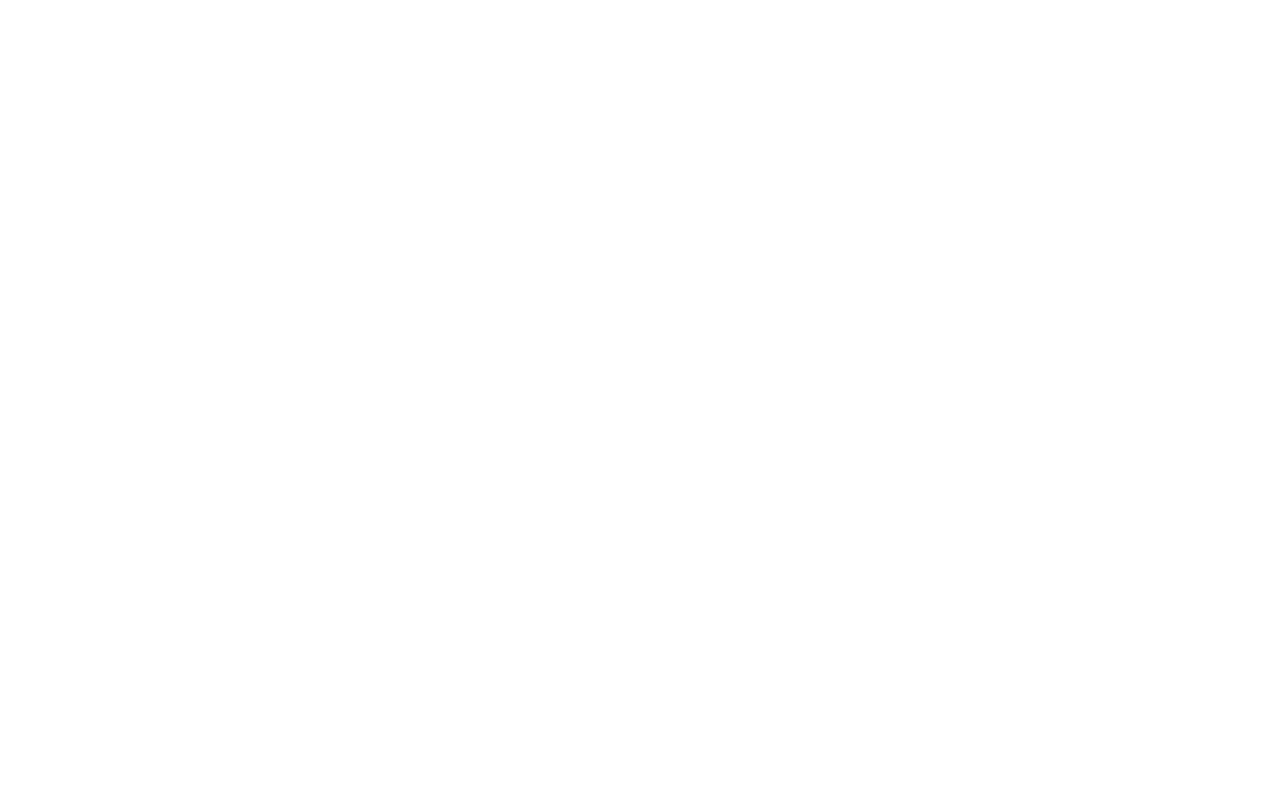
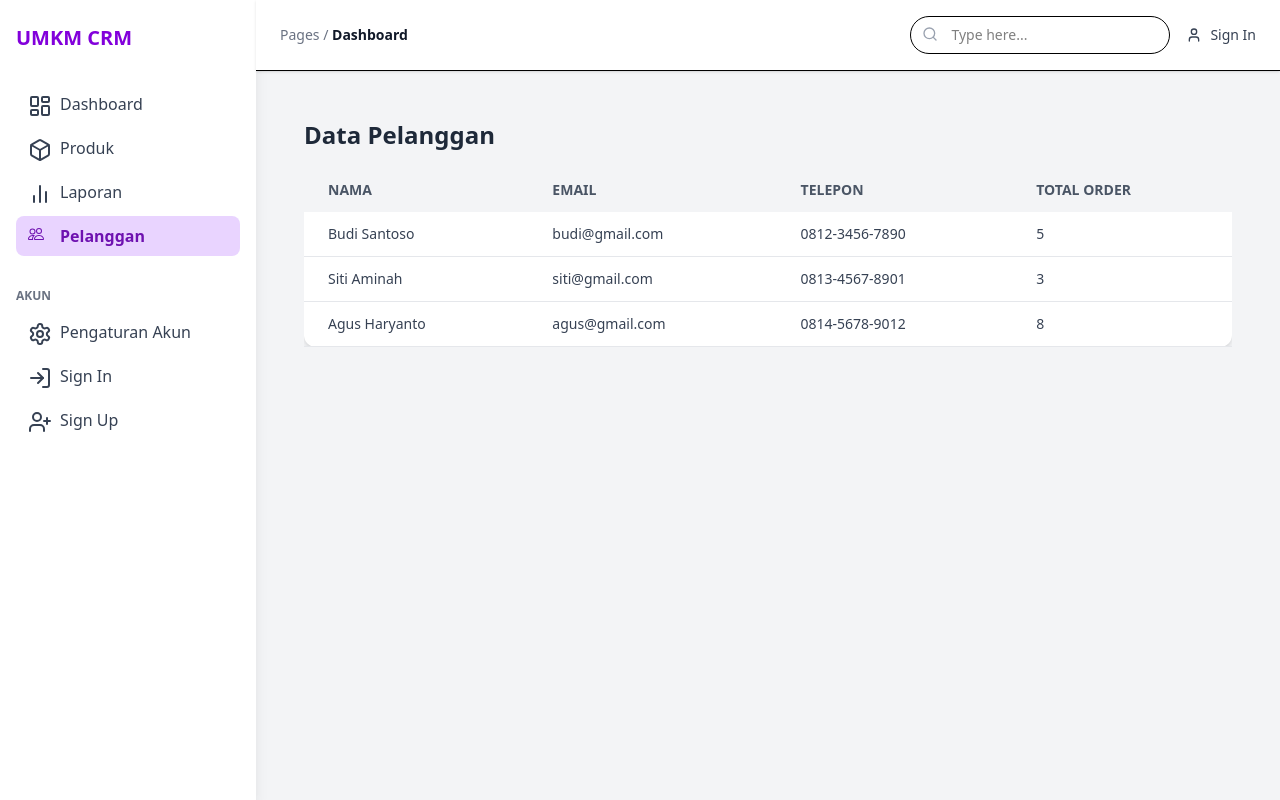
Before and after one commit to fadhilarsyah/crm-kelompok2-2SIA, a React (Vite) app: page /pelanggan in a window 1280 px wide. Before the commit this address had no page. Built offline with nearby package versions, Linux system fonts and the light colour scheme.

Commit message:
Pelanggan by Arsyah

```diff
--- a/src/App.jsx
+++ b/src/App.jsx
@@ -1,12 +1,14 @@
 import { Routes, Route } from 'react-router-dom'
 import Dashboard from './pages/Dashboard'
 import MainLayout from './components/MainLayout'
+import Customers from './pages/Customers'; // atau './pages/Pelanggan'
 
 function App() {
   return (
     <Routes>
       <Route element={<MainLayout />}>
         <Route path="/" element={<Dashboard />} />
+        <Route path="/pelanggan" element={<Customers />} />
       </Route>
     </Routes>
   )
--- a/src/components/Sidebar.jsx
+++ b/src/components/Sidebar.jsx
@@ -9,6 +9,7 @@
   LogIn,
   UserPlus,
 } from "lucide-react";
+import { BsPeople } from "react-icons/bs";
 
 import { Link, useLocation } from "react-router-dom";
 
@@ -16,6 +17,7 @@
   { name: "Dashboard", icon: <LayoutDashboard />, path: "/" },
   { name: "Produk", icon: <Box />, path: "/produk" },
   { name: "Laporan", icon: <BarChart2 />, path: "/laporan" },
+  { name: "Pelanggan", icon: <BsPeople />, path: "/pelanggan" },
 ];
 
 const accountItems = [
--- /dev/null
+++ b/src/pages/Customers.jsx
@@ -0,0 +1,39 @@
+import React from 'react';
+
+const customersData = [
+  { id: 1, name: 'Budi Santoso', email: 'budi@gmail.com', phone: '0812-3456-7890', totalOrders: 5 },
+  { id: 2, name: 'Siti Aminah', email: 'siti@gmail.com', phone: '0813-4567-8901', totalOrders: 3 },
+  { id: 3, name: 'Agus Haryanto', email: 'agus@gmail.com', phone: '0814-5678-9012', totalOrders: 8 },
+];
+
+const Customers = () => {
+  return (
+    <div className="p-6">
+      <h1 className="text-2xl font-bold mb-4 text-gray-800">Data Pelanggan</h1>
+      <div className="overflow-x-auto">
+        <table className="min-w-full bg-white shadow-md rounded-xl">
+          <thead className="bg-gray-100 text-gray-600 uppercase text-sm leading-normal">
+            <tr>
+              <th className="py-3 px-6 text-left">Nama</th>
+              <th className="py-3 px-6 text-left">Email</th>
+              <th className="py-3 px-6 text-left">Telepon</th>
+              <th className="py-3 px-6 text-left">Total Order</th>
+            </tr>
+          </thead>
+          <tbody className="text-gray-700 text-sm font-light">
+            {customersData.map((customer) => (
+              <tr key={customer.id} className="border-b border-gray-200 hover:bg-gray-100">
+                <td className="py-3 px-6 text-left whitespace-nowrap">{customer.name}</td>
+                <td className="py-3 px-6 text-left">{customer.email}</td>
+                <td className="py-3 px-6 text-left">{customer.phone}</td>
+                <td className="py-3 px-6 text-left">{customer.totalOrders}</td>
+              </tr>
+            ))}
+          </tbody>
+        </table>
+      </div>
+    </div>
+  );
+};
+
+export default Customers;
```
